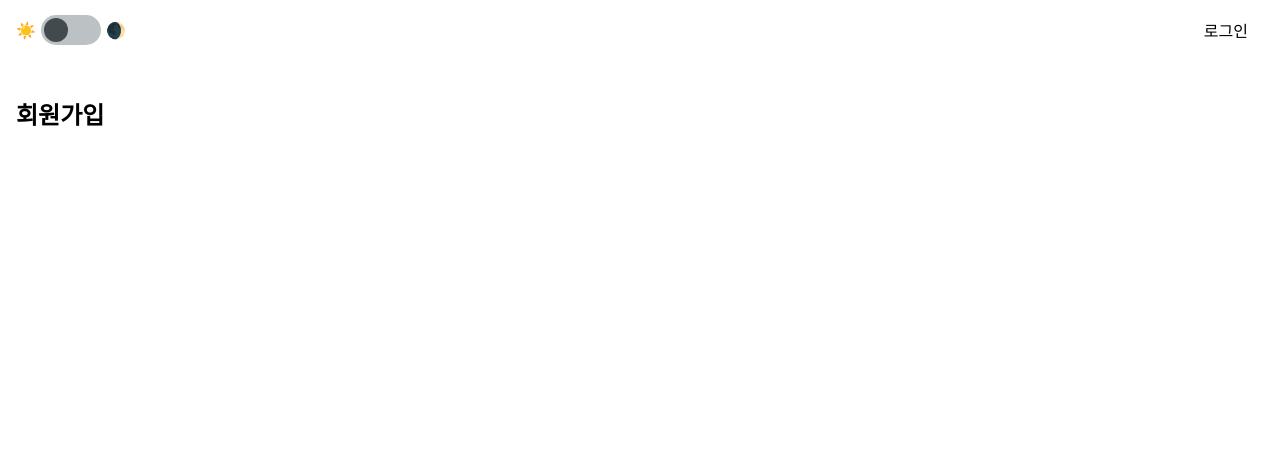
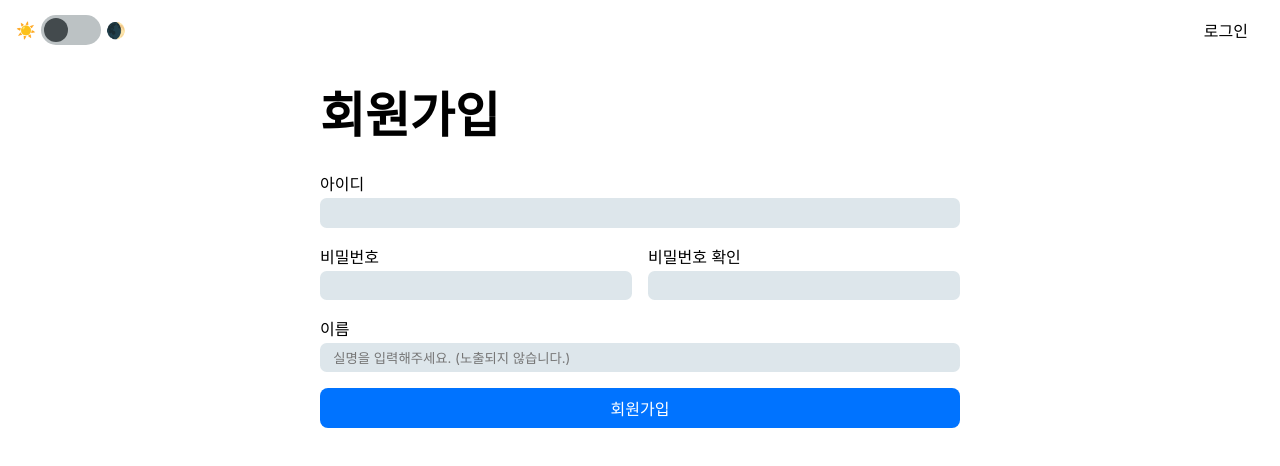
Before and after one commit to kimdoyeong/sunrinside-frontend, a React (Create React App) app: page /signup in a window 1280 px wide. Shown: the top 466 px of the page. Built offline with nearby package versions, Linux system fonts and the light colour scheme.

Commit message:
Update SignUp form UI

```diff
--- a/src/pages/SignUp.tsx
+++ b/src/pages/SignUp.tsx
@@ -1,12 +1,56 @@
 import React from "react";
+import { css } from "styled-components";
+
 import Layout from "../components/Layout";
+import Heading from "../components/UI/Heading";
+import Input, { WrapInput } from "../components/UI/Input";
+import Flex from "../components/UI/Flex";
+import viewport from "../constants/viewport";
+import Button from "../components/UI/Button";
 
 function SignUpPage() {
   return (
     <Layout>
-      <h1>회원가입</h1>
+      <div style={{ maxWidth: 640, margin: "auto" }}>
+        <Heading>회원가입</Heading>
+        <form>
+          <WrapInput fieldName="아이디">
+            <Input />
+          </WrapInput>
+          <Flex css={flexCss}>
+            <WrapInput fieldName="비밀번호">
+              <Input type="password" />
+            </WrapInput>
+            <WrapInput fieldName="비밀번호 확인">
+              <Input type="password" />
+            </WrapInput>
+          </Flex>
+          <WrapInput fieldName="이름">
+            <Input
+              type="text"
+              placeholder="실명을 입력해주세요. (노출되지 않습니다.)"
+            />
+          </WrapInput>
+          <Button full>회원가입</Button>
+        </form>
+      </div>
     </Layout>
   );
 }
 
+const flexCss = css`
+  > * {
+    flex: 1;
+  }
+  > *:first-child {
+    margin-right: 1em;
+  }
+
+  @media screen and (max-width: ${viewport.mobile}) {
+    display: block;
+    > *:first-child {
+      margin-right: 0;
+    }
+  }
+`;
 export default SignUpPage;
```
